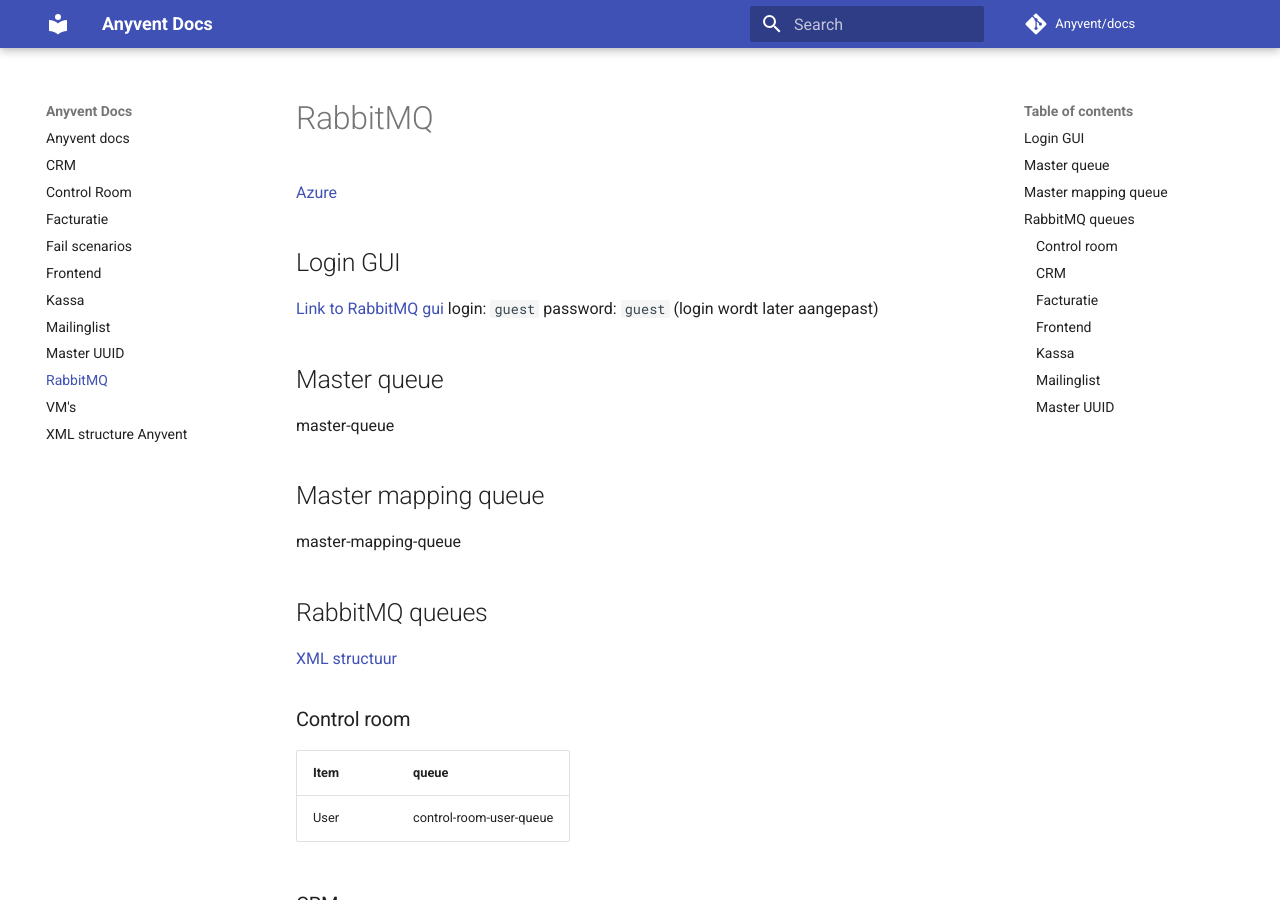
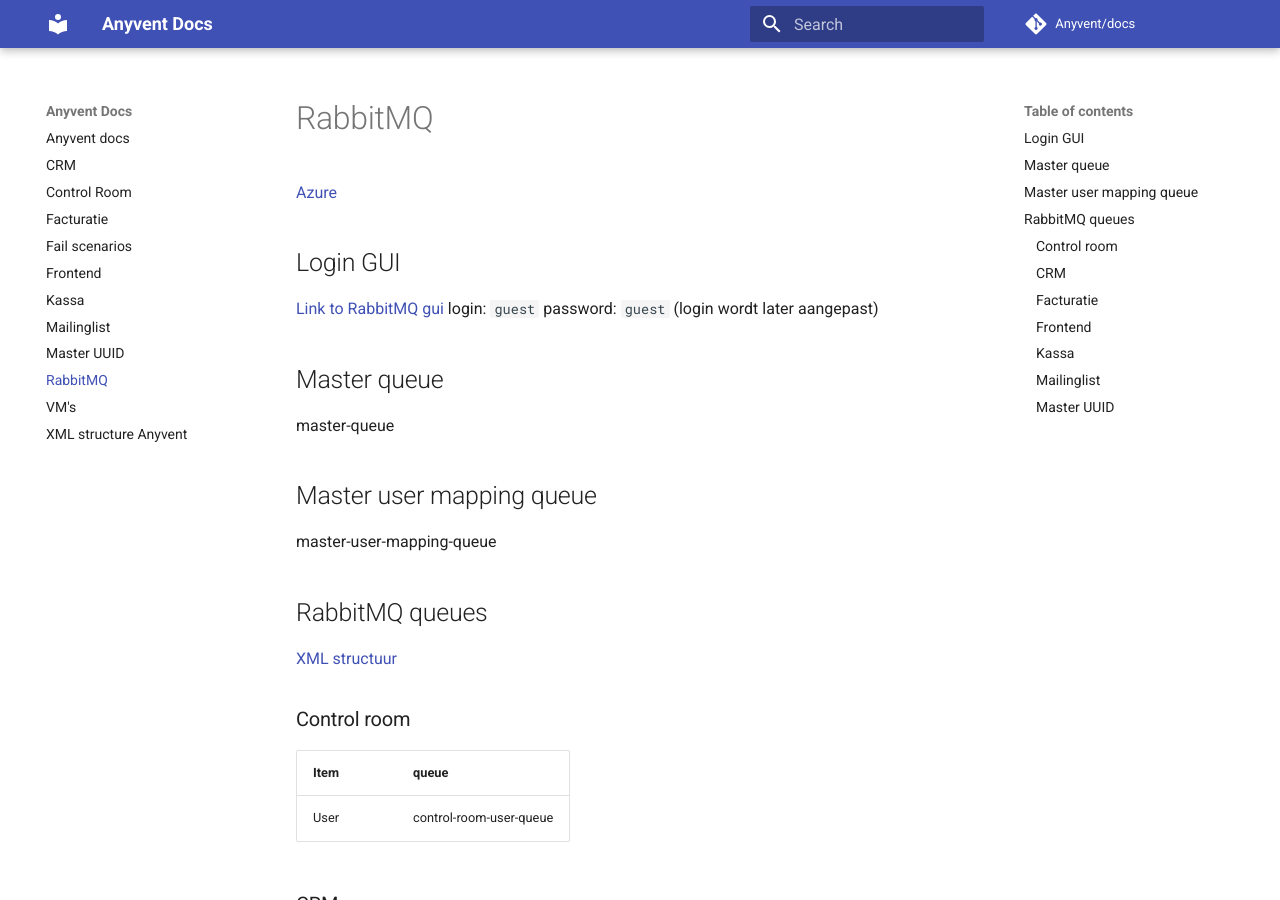
Before and after one commit to seppeconinx/docs, an MkDocs documentation site: the page built from docs/RabbitMQ.md, in a window 1280 px wide and 900 px high. Built offline with MkDocs 1.6.1 and Material for MkDocs 9.7.7, drawn with Linux system fonts in a browser that asks for light colours; comment, search, counter and statistics services are not loaded.

Commit message:
update master user queue

```diff
--- a/docs/RabbitMQ.md
+++ b/docs/RabbitMQ.md
@@ -14,9 +14,9 @@ password: `guest`
 
 master-queue
 
-## Master mapping queue
+## Master user mapping queue
 
-master-mapping-queue
+master-user-mapping-queue
 
 ## RabbitMQ queues
 
```
Also changed, not shown: docs/VM.md (+1 -1 lines).
